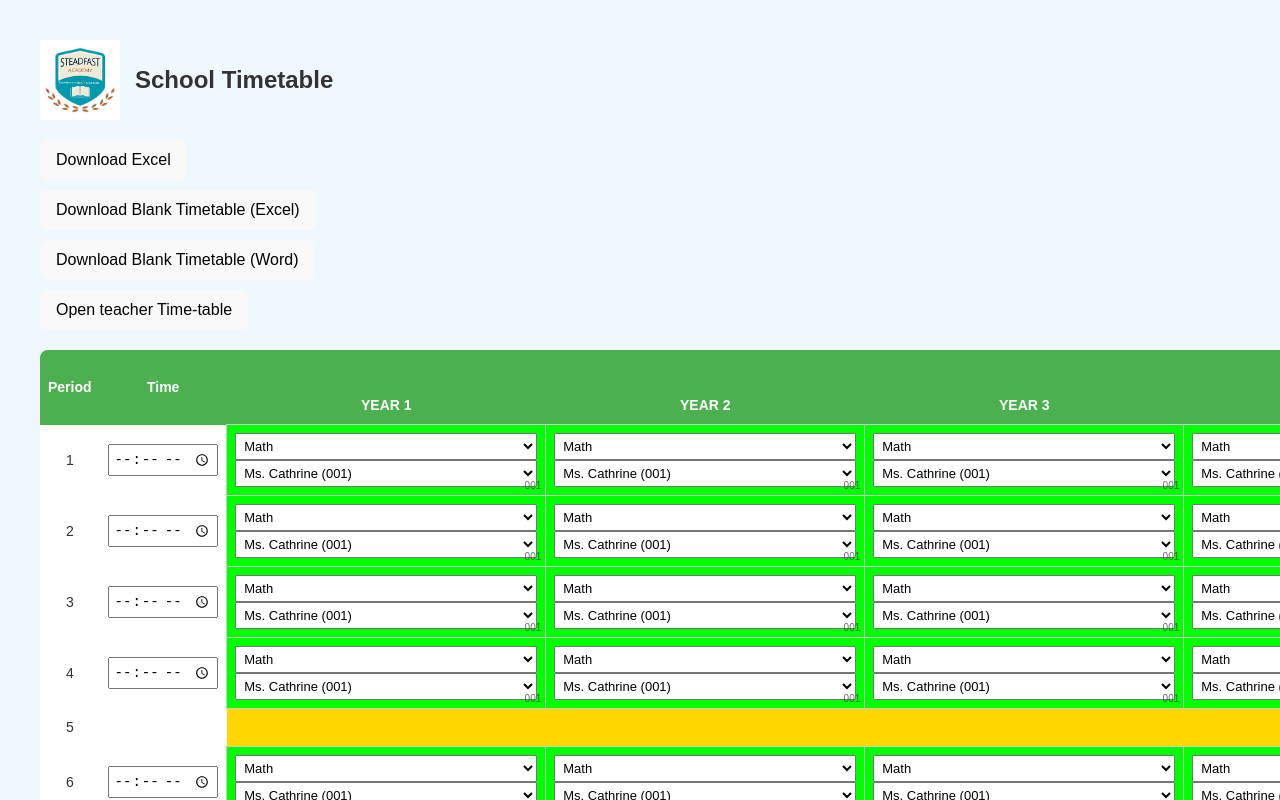
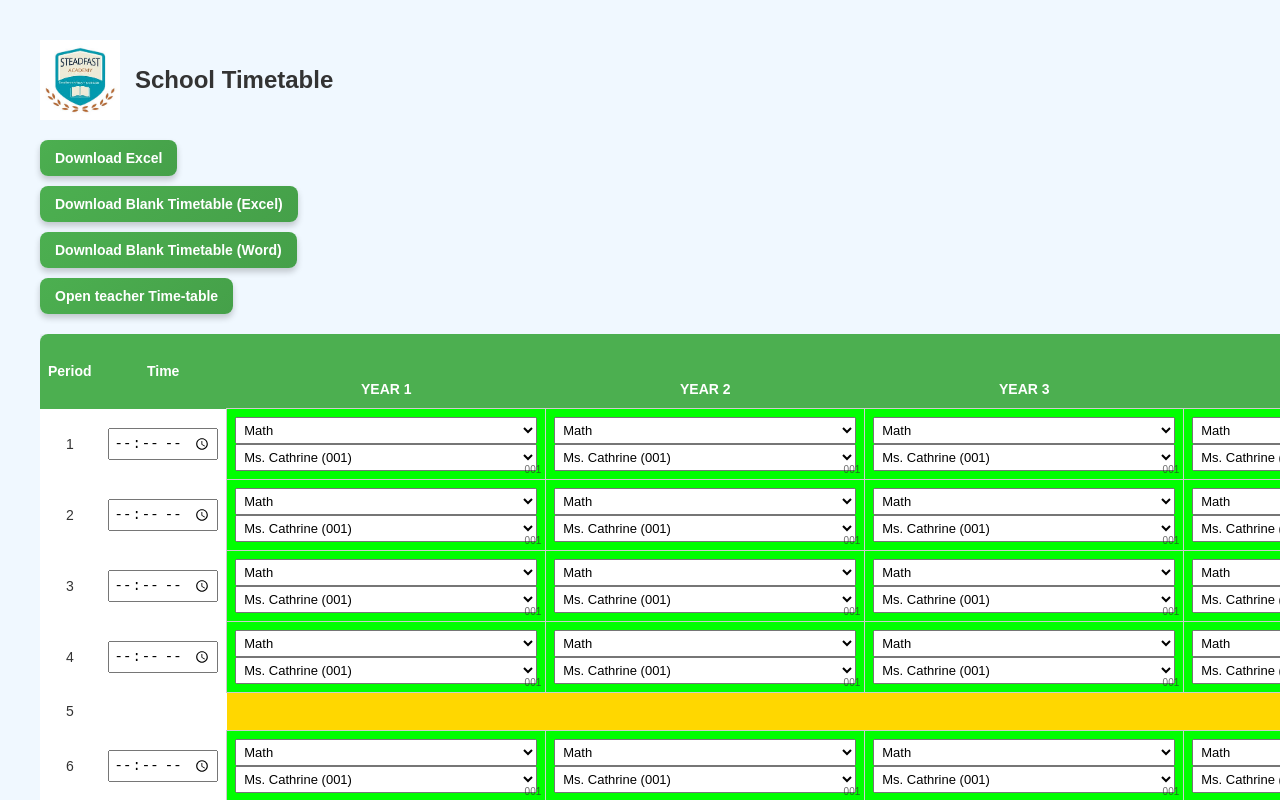
Before and after one commit to tahirharun/timetable, a React (Vite) app: page / in a window 1280 px wide. Shown: the top 800 px of the page. Built offline with nearby package versions, Linux system fonts and the light colour scheme.

Commit message:
buttons colours changed and added hovering effect

```diff
--- a/src/App.css
+++ b/src/App.css
@@ -1,3 +1,6 @@
+/* =========================
+   GLOBAL STYLES
+========================= */
 body {
   margin: 0;
   font-family: Arial, sans-serif;
@@ -43,3 +46,48 @@ input, select {
   background-color: #f0f8ff;
   padding: 20px;
 }
+
+/* =========================
+   BUTTON STYLES
+========================= */
+
+/* General button style */
+button {
+  padding: 10px 18px;
+  font-size: 14px;
+  font-weight: bold;
+  border: none;
+  border-radius: 8px;
+  background: linear-gradient(135deg, #4CAF50, #45a049); /* green gradient */
+  color: white;
+  cursor: pointer;
+  transition: all 0.3s ease;
+  box-shadow: 0 4px 6px rgba(0,0,0,0.2);
+}
+
+/* Hover effect */
+button:hover {
+  background: linear-gradient(135deg, #45a049, #4CAF50);
+  transform: translateY(-2px);
+  box-shadow: 0 6px 8px rgba(0,0,0,0.25);
+}
+
+/* Active (click) effect */
+button:active {
+  transform: translateY(0);
+  box-shadow: 0 4px 6px rgba(0,0,0,0.2);
+}
+
+/* Secondary buttons (blue gradient) */
+button.secondary {
+  background: linear-gradient(135deg, #2196F3, #1E88E5);
+}
+
+button.secondary:hover {
+  background: linear-gradient(135deg, #1E88E5, #2196F3);
+}
+
+/* Optional glow effect on hover */
+button.glow:hover {
+  box-shadow: 0 0 12px rgba(255,255,255,0.6), 0 6px 10px rgba(0,0,0,0.25);
+}
```
